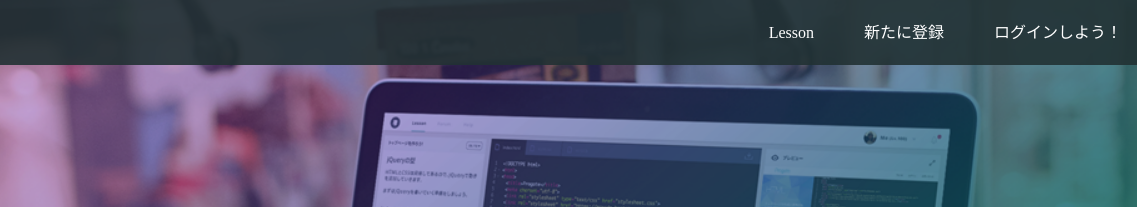
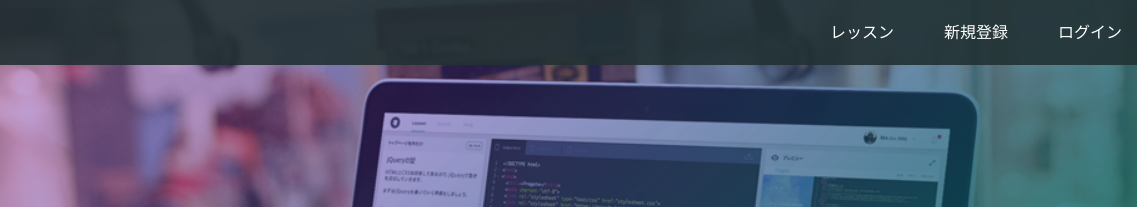
Before and after one commit to kimuyoshiengineer22/kimuyoshiengineer22, a plain HTML site: page index.html in a window 1280 px wide. Shown: the top 207 px of the page, 143-1280 px from the left. Drawn offline with Linux system fonts and the light colour scheme.

Commit message:
Update index.html

```diff
--- a/index.html
+++ b/index.html
@@ -15,9 +15,9 @@
       </div>
       <span class="fa fa-bars menu-icon"></span>
       <div class="header-right">
-        <a href="#">Lesson</a>
-        <a href="#">新たに登録</a>
-        <a href="#" class="login">ログインしよう！</a>
+        <a href="#">レッスン</a>
+        <a href="#">新規登録</a>
+        <a href="#" class="login">ログイン</a>
       </div>
     </div>
   </header>
```
